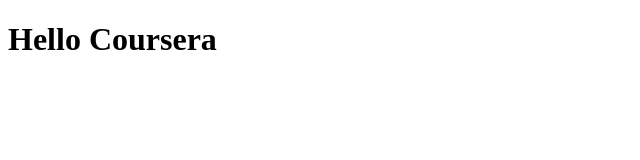
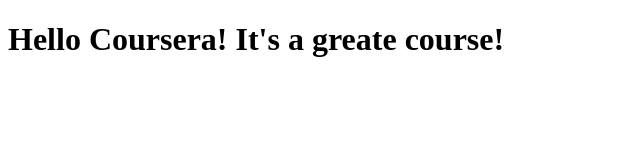
Before and after one commit to qiaolunzhang/coursera-test, a plain HTML site: page site/index.html in a window 1280 px wide. Shown: the whole page, without its empty margins (0-640 px from the left). Drawn offline with Linux system fonts and the light colour scheme.

Commit message:
update body

```diff
--- a/site/index.html
+++ b/site/index.html
@@ -4,6 +4,6 @@
         <title>Hello Coursera</title>
     </head>
     <body>
-        <h1>Hello Coursera</h1>
+        <h1>Hello Coursera! It's a greate course!</h1>
     </body>
 </html>
```
